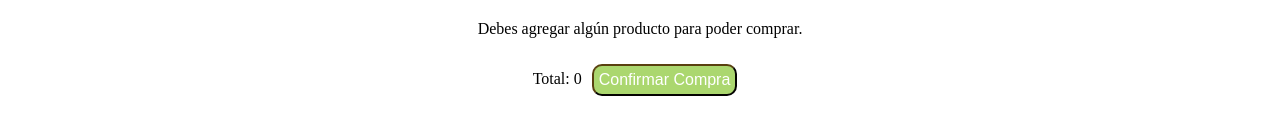
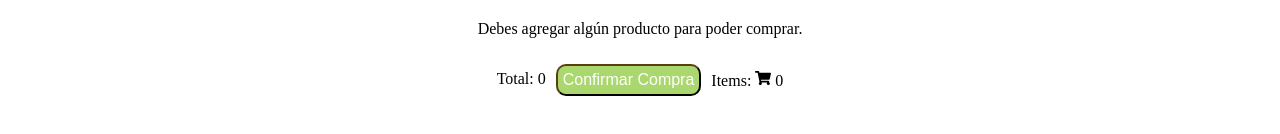
Before and after one commit to FabiRami94/defrescura-prueba, a React (Vite) app in the folder CLIENT/: page /compras in a window 1280 px wide. Shown: the part 248-382 px from the top of the page. Built offline with nearby package versions, Linux system fonts and the light colour scheme.

Commit message:
icono carrito

```diff
--- a/CLIENT/package.json
+++ b/CLIENT/package.json
@@ -16,6 +16,7 @@
     "import": "^0.0.6",
     "react": "^18.2.0",
     "react-dom": "^18.2.0",
+    "react-icons": "^4.12.0",
     "react-router-dom": "^6.20.1",
     "sweetalert2": "^11.10.1",
     "swiper": "^11.0.5"
--- a/CLIENT/src/components/Compras/Compras.jsx
+++ b/CLIENT/src/components/Compras/Compras.jsx
@@ -2,6 +2,7 @@
 import styles from './Compras.module.css';
 import React, { useState } from 'react';
 import { SuccessDeleteCart } from '../../assets/modals/modals.js';
+import { FaShoppingCart } from "react-icons/fa";
 
 const Compras = ({ addToCart, cart, setCart }) => {
   const [confirmation, setConfirmation] = useState(false);
@@ -137,6 +138,7 @@ const Compras = ({ addToCart, cart, setCart }) => {
         <div style={{ display: 'flex', flexDirection: 'row', justifyContent: 'center' }}>
           <p>Total: {calculateTotal()}</p>
           <button className={styles.GeneralButton} onClick={handleConfirmPurchase}>Confirmar Compra</button>
+          <p>Items: <FaShoppingCart /> {cart.length}</p>
         </div>
       )}
     </div>
```
